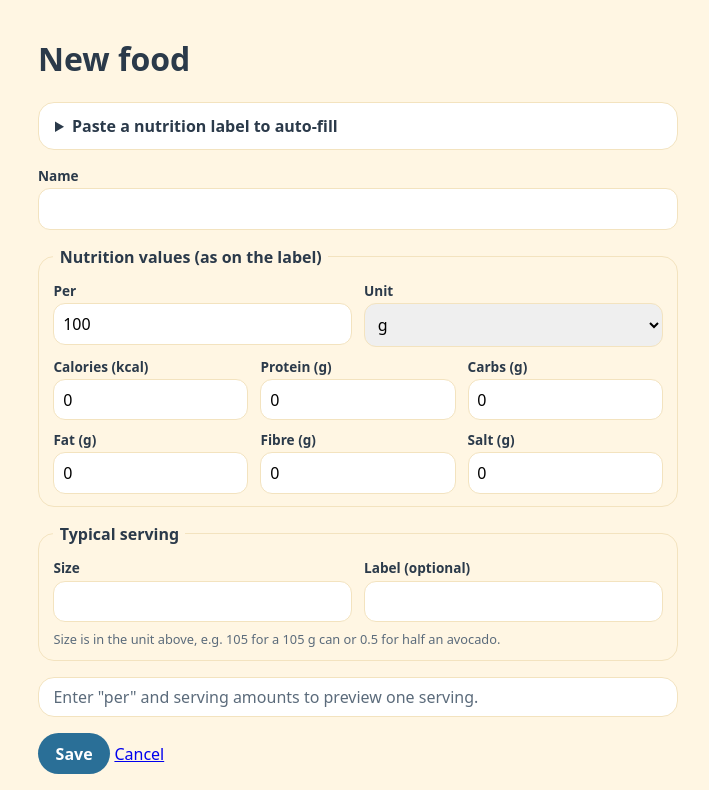
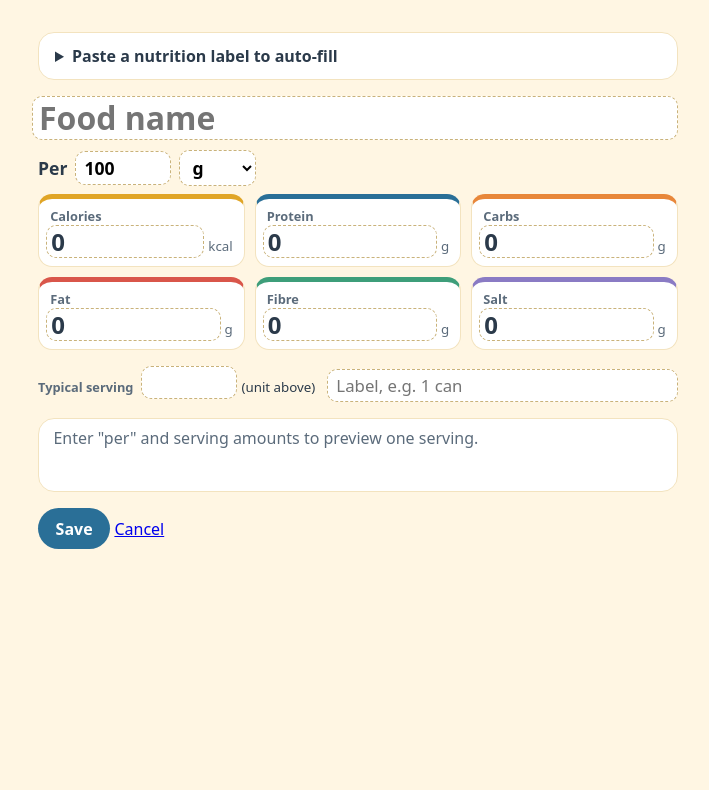
Before and after one commit to huwpdavies/macrotracker, a Flask app: page /foods/new in a window 1280 px wide. Shown: the part 46-836 px from the top of the page, without its empty margins (282-991 px from the left). After the commit the page ends 595 px from the top, so only its background shows below. Run offline with Flask 3, Linux system fonts and the light colour scheme.

Commit message:
Redesign food pages: shared view/edit sheet layout and nutrient-column list table
Co-Authored-By: Claude Sonnet 5.5 <noreply@anthropic.com>

```diff
--- a/macrotracker/blueprints/foods.py
+++ b/macrotracker/blueprints/foods.py
@@ -17,8 +17,18 @@ FIELDS = ["name", "unit", "basis_amount", "calories_kcal", "protein_g", "carbs_g
           "fibre_g", "salt_g", "serving_size", "serving_label"]
 
 
+def _tidy(value):
+    """256.00 -> 256, 2.50 -> 2.5, so the edit inputs show the same numbers as the detail page."""
+    if value is None:
+        return value
+    return value.quantize(Decimal(1)) if value == value.to_integral() else value.normalize()
+
+
 def _make_form(food=None):
     form = FoodForm(obj=food)
+    if food is not None and request.method == "GET":
+        for field in nutrition.NUTRIENTS + ("basis_amount", "serving_size"):
+            getattr(form, field).data = _tidy(getattr(form, field).data)
     form.unit.choices = [(u, u) for u in current_app.config["UNITS"]]
     return form
 
@@ -36,19 +46,19 @@ def _copy_form_to_food(form, food):
 @bp.route("/")
 def index():
     q = request.args.get("q", "").strip()
-    foods = _search(q)
+    rows = _search(q)
     # HTMX sends this header; it only wants the list fragment, not the whole page.
     if request.headers.get("HX-Request"):
-        return render_template("partials/_food_rows.html", foods=foods, q=q)
-    return render_template("foods/list.html", foods=foods, q=q)
+        return render_template("partials/_food_rows.html", rows=rows, q=q)
+    return render_template("foods/list.html", rows=rows, q=q)
 
 
 def _search(q):
-    """Favourites first, then alphabetical."""
+    """(food, macros per typical serving) pairs: favourites first, then alphabetical."""
     query = Food.query.order_by(Food.is_favourite.desc(), Food.name)
     if q:
         query = query.filter(Food.name.ilike(f"%{q}%"))
-    return query.all()
+    return [(food, nutrition.macros_per_serving(food)) for food in query.all()]
 
 
 @bp.route("/<int:food_id>/favourite", methods=["POST"])
@@ -57,7 +67,7 @@ def favourite(food_id):
     food.is_favourite = not food.is_favourite
     db.session.commit()
     q = request.form.get("q", "").strip()
-    return render_template("partials/_food_rows.html", foods=_search(q), q=q)
+    return render_template("partials/_food_rows.html", rows=_search(q), q=q)
 
 
 @bp.route("/parse-label", methods=["POST"])
--- a/macrotracker/templates/base.html
+++ b/macrotracker/templates/base.html
@@ -14,7 +14,7 @@
     <a href="{{ url_for('foods.index') }}">Foods</a>
     <a href="{{ url_for('meals.index') }}">Meals</a>
   </nav>
-  <main>
+  <main class="{% block main_class %}{% endblock %}">
     {% with messages = get_flashed_messages(with_categories=true) %}
       {% for category, message in messages %}
         <p class="flash flash-{{ category }}">{{ message }}</p>
--- /dev/null
+++ b/macrotracker/templates/foods/_sheet.html
@@ -0,0 +1,67 @@
+{# One layout for a food, used by the detail page (editing=False) and the edit/new form (editing=True),
+   so the two look the same; the only difference is that the values are inputs when editing. #}
+{% macro nutrient(key, label, unit, css, places=1) %}
+  {% if editing %}
+    <label class="cell {{ css }}" for="{{ form[key].id }}">
+      <span class="cell-label">{{ label }}</span>
+      <span class="cell-line">{{ form[key](class_="cell-value", inputmode="decimal") }}<small>{{ unit }}</small></span>
+    </label>
+  {% else %}
+    <div class="cell {{ css }}">
+      <span class="cell-label">{{ label }}</span>
+      <span class="cell-line"><span class="cell-value">{{ food[key]|num(places) }}</span><small>{{ unit }}</small></span>
+    </div>
+  {% endif %}
+{% endmacro %}
+
+{% if editing %}
+  <label for="{{ form.name.id }}" class="sr-only">Name</label>
+  {{ form.name(class_="sheet-title", placeholder="Food name") }}
+{% else %}
+  <h1 class="sheet-title">{{ food.name }}</h1>
+{% endif %}
+
+<div class="sheet-basis">
+  Per
+  {% if editing %}
+    {{ form.basis_amount(class_="basis-input", inputmode="decimal", **{"aria-label": "Per amount"}) }}
+    {{ form.unit(class_="unit-select", **{"aria-label": "Unit"}) }}
+  {% else %}
+    {{ food.basis_amount|num(2) }} {{ food.unit }}
+  {% endif %}
+</div>
+
+<div class="cells">
+  {{ nutrient("calories_kcal", "Calories", "kcal", "cell-cal", 0) }}
+  {{ nutrient("protein_g", "Protein", "g", "cell-pro") }}
+  {{ nutrient("carbs_g", "Carbs", "g", "cell-car") }}
+  {{ nutrient("fat_g", "Fat", "g", "cell-fat") }}
+  {{ nutrient("fibre_g", "Fibre", "g", "cell-fib") }}
+  {{ nutrient("salt_g", "Salt", "g", "cell-sal", 2) }}
+</div>
+
+<div class="sheet-serving">
+  <span class="cell-label">Typical serving</span>
+  {% if editing %}
+    <span class="cell-line">
+      {{ form.serving_size(class_="cell-value", inputmode="decimal", **{"aria-label": "Serving size"}) }}
+      <small>{{ food.unit if food else "(unit above)" }}</small>
+    </span>
+    {{ form.serving_label(class_="serving-label", placeholder="Label, e.g. 1 can", **{"aria-label": "Serving label"}) }}
+  {% else %}
+    <span class="cell-line"><span class="cell-value">{{ food.serving_size|num(2) }}</span><small>{{ food.unit }}</small></span>
+    {% if food.serving_label %}<span class="serving-label-text">{{ food.serving_label }}</span>{% endif %}
+  {% endif %}
+</div>
+
+{% if editing %}
+  {% for field in form %}{% for error in field.errors %}<p class="error">{{ field.label.text }}: {{ error }}</p>{% endfor %}{% endfor %}
+{% endif %}
+
+<div id="preview" class="card serving-card" aria-live="polite">
+  {% if not editing %}
+    {% with macros = per_serving, serving_size = food.serving_size, unit = food.unit %}
+      {% include "partials/_macro_preview.html" %}
+    {% endwith %}
+  {% endif %}
+</div>
--- a/macrotracker/templates/foods/form.html
+++ b/macrotracker/templates/foods/form.html
@@ -1,15 +1,7 @@
 {% extends "base.html" %}
 {% block title %}{{ 'Edit' if food else 'New' }} food · Macro Tracker{% endblock %}
 {% block content %}
-  <h1>{{ 'Edit food' if food else 'New food' }}</h1>
-
-  {% macro field(f) %}
-    <div class="field">
-      <label for="{{ f.id }}">{{ f.label.text }}</label>
-      {{ f() }}
-      {% for error in f.errors %}<p class="error">{{ error }}</p>{% endfor %}
-    </div>
-  {% endmacro %}
+  {% set editing = True %}
 
   <details class="card paste">
     <summary>Paste a nutrition label to auto-fill</summary>
@@ -18,42 +10,13 @@
     <p id="label-result" class="muted" aria-live="polite"></p>
   </details>
 
-  {# Normal submit saves the food. Typing also posts the form to /preview, and HTMX swaps the reply into #preview. #}
   {# The hx- attributes sit on a div, not the form: htmx would refuse to send a form that fails browser validation (e.g. empty name). #}
   <form method="post" class="form">
     <div hx-post="{{ url_for('foods.preview') }}" hx-trigger="input delay:300ms, load" hx-target="#preview">
-    {{ form.hidden_tag() }}
-    {{ field(form.name) }}
-
-    <fieldset>
-      <legend>Nutrition values (as on the label)</legend>
-      <div class="grid grid-2">
-        {{ field(form.basis_amount) }}
-        {{ field(form.unit) }}
-      </div>
-      <div class="grid grid-3">
-        {{ field(form.calories_kcal) }}
-        {{ field(form.protein_g) }}
-        {{ field(form.carbs_g) }}
-        {{ field(form.fat_g) }}
-        {{ field(form.fibre_g) }}
-        {{ field(form.salt_g) }}
-      </div>
-    </fieldset>
-
-    <fieldset>
-      <legend>Typical serving</legend>
-      <div class="grid grid-2">
-        {{ field(form.serving_size) }}
-        {{ field(form.serving_label) }}
-      </div>
-      <p class="hint">Size is in the unit above, e.g. 105 for a 105 g can or 0.5 for half an avocado.</p>
-    </fieldset>
-
-    <div id="preview" class="card" aria-live="polite"></div>
-
-    <button type="submit" class="button">Save</button>
-    <a href="{{ url_for('foods.detail', food_id=food.id) if food else url_for('foods.index') }}">Cancel</a>
+      {{ form.hidden_tag() }}
+      {% include "foods/_sheet.html" %}
+      <button type="submit" class="button">Save</button>
+      <a href="{{ url_for('foods.detail', food_id=food.id) if food else url_for('foods.index') }}">Cancel</a>
     </div>
   </form>
   <script src="/js/food-form.js" defer></script>
--- a/macrotracker/templates/foods/list.html
+++ b/macrotracker/templates/foods/list.html
@@ -1,5 +1,6 @@
 {% extends "base.html" %}
 {% block title %}Foods · Macro Tracker{% endblock %}
+{% block main_class %}wide{% endblock %}
 {% block content %}
   <h1>Foods</h1>
   <p><a class="button" href="{{ url_for('foods.new') }}">+ Add food</a></p>
--- a/public/css/main.css
+++ b/public/css/main.css
@@ -40,3 +40,53 @@ legend { font-weight: 700; padding: 0 .4rem; }
 .item-mode { flex: 2 1 8rem; min-width: 0; }
 .icon-btn { background: none; border: 0; font-size: 1.1rem; cursor: pointer; min-width: 2.25rem; min-height: 2.25rem; color: #2B3A4A; }
 .button.ghost { background: #DFF3FA; color: #2A6F97; }
+
+/* Food sheet: the detail page and the edit form share this layout. */
+.sr-only { position: absolute; width: 1px; height: 1px; overflow: hidden; clip: rect(0 0 0 0); white-space: nowrap; }
+.sheet-title { display: block; width: 100%; box-sizing: border-box; font: inherit; font-size: 2rem; font-weight: 800; line-height: 1.2; margin: .67rem 0; padding: 0; border: 0; background: none; color: inherit; }
+input.sheet-title, .cell input, .sheet-basis input, .sheet-basis select, .sheet-serving input { border: 1px dashed #c9b27a; border-radius: 10px; background: #fff; }
+input.sheet-title { padding: .1rem .4rem; margin-left: -.4rem; width: calc(100% + .4rem); }
+.sheet-basis { font-size: 1.1rem; font-weight: 700; margin: .5rem 0; display: flex; align-items: center; gap: .5rem; flex-wrap: wrap; }
+.basis-input { width: 6rem; font: inherit; padding: .25rem .5rem; box-sizing: border-box; }
+.unit-select { font: inherit; padding: .25rem .5rem; }
+.cells { display: grid; grid-template-columns: repeat(3, 1fr); gap: .6rem; }
+.cell { display: block; background: #fff; border: 1px solid #F3E3BF; border-top-width: 5px; border-radius: 14px; padding: .5rem .7rem; }
+.cell-label { display: block; font-size: .8rem; font-weight: 700; color: #5b6b7b; }
+.cell-line { display: flex; align-items: baseline; gap: .25rem; }
+.cell-value { font: inherit; font-size: 1.5rem; font-weight: 800; line-height: 1.3; min-width: 0; width: 100%; box-sizing: border-box; padding: 0 .25rem; margin-left: -.25rem; color: inherit; }
+.cell small { color: #5b6b7b; }
+.cell-cal { border-top-color: #E0A526; } .cell-pro { border-top-color: #2A6F97; } .cell-car { border-top-color: #E8873A; }
+.cell-fat { border-top-color: #D9564A; } .cell-fib { border-top-color: #3E9E7A; } .cell-sal { border-top-color: #8a7bc4; }
+.sheet-serving { margin: 1rem 0 .5rem; display: flex; flex-wrap: wrap; align-items: baseline; gap: .25rem .75rem; }
+.sheet-serving .cell-value { width: 6rem; }
+.serving-label, .serving-label-text { font-size: 1.05rem; padding: .25rem .5rem; box-sizing: border-box; flex: 1 1 10rem; min-width: 0; font-family: inherit; }
+.serving-label-text { padding-left: 0; color: #5b6b7b; }
+.serving-card { min-height: 3.5rem; }
+
+/* Food list table */
+.table-wrap { overflow-x: auto; margin: 1rem 0; border: 1px solid #F3E3BF; border-radius: 16px; background: #fff; }
+.food-table { border-collapse: collapse; width: 100%; font-size: .95rem; }
+.food-table caption { text-align: left; padding: .5rem .75rem; font-size: .8rem; }
+.food-table th, .food-table td { padding: .55rem .6rem; border-top: 1px solid #F3E3BF; white-space: nowrap; text-align: left; }
+.food-table thead th { font-size: .75rem; text-transform: uppercase; letter-spacing: .03em; color: #5b6b7b; border-top: 0; border-bottom: 3px solid #F3E3BF; }
+.food-table .num { text-align: right; font-variant-numeric: tabular-nums; }
+.food-table tbody th { font-weight: 600; }
+.food-table .name-col { position: sticky; left: 0; background: #fff; min-width: 9rem; max-width: 12rem; white-space: normal; }
+.food-table a { color: #2A6F97; text-decoration: none; }
+.food-table .h-cal { border-bottom-color: #E0A526; } .food-table .h-pro { border-bottom-color: #2A6F97; }
+.food-table .h-car { border-bottom-color: #E8873A; } .food-table .h-fat { border-bottom-color: #D9564A; }
+.food-table .h-fib { border-bottom-color: #3E9E7A; } .food-table .h-sal { border-bottom-color: #8a7bc4; }
+.food-table .short { display: none; }
+@media (max-width: 600px) {
+  .food-table { font-size: .85rem; }
+  .food-table th, .food-table td { padding: .45rem .35rem; }
+  .food-table .serving-col { display: none; }
+  .food-table .long { display: none; }
+  .food-table .short { display: inline; }
+  .food-table .name-col { min-width: 6.5rem; max-width: 7.5rem; }
+  .food-table .star { min-width: 1.6rem; min-height: 1.6rem; font-size: 1.2rem; padding: 0; }
+  .cells { grid-template-columns: repeat(2, 1fr); }
+}
+.sheet-serving span.cell-value { width: auto; margin-left: 0; padding: 0; }
+main.wide { max-width: 56rem; }
+@media (max-width: 900px) { .food-table .serving-col { display: none; } }
```
Also changed, not shown: docs/learning-notes.md (+5 -0 lines), macrotracker/templates/foods/detail.html (+2 -7 lines), macrotracker/templates/partials/_food_rows.html (+33 -8 lines).
